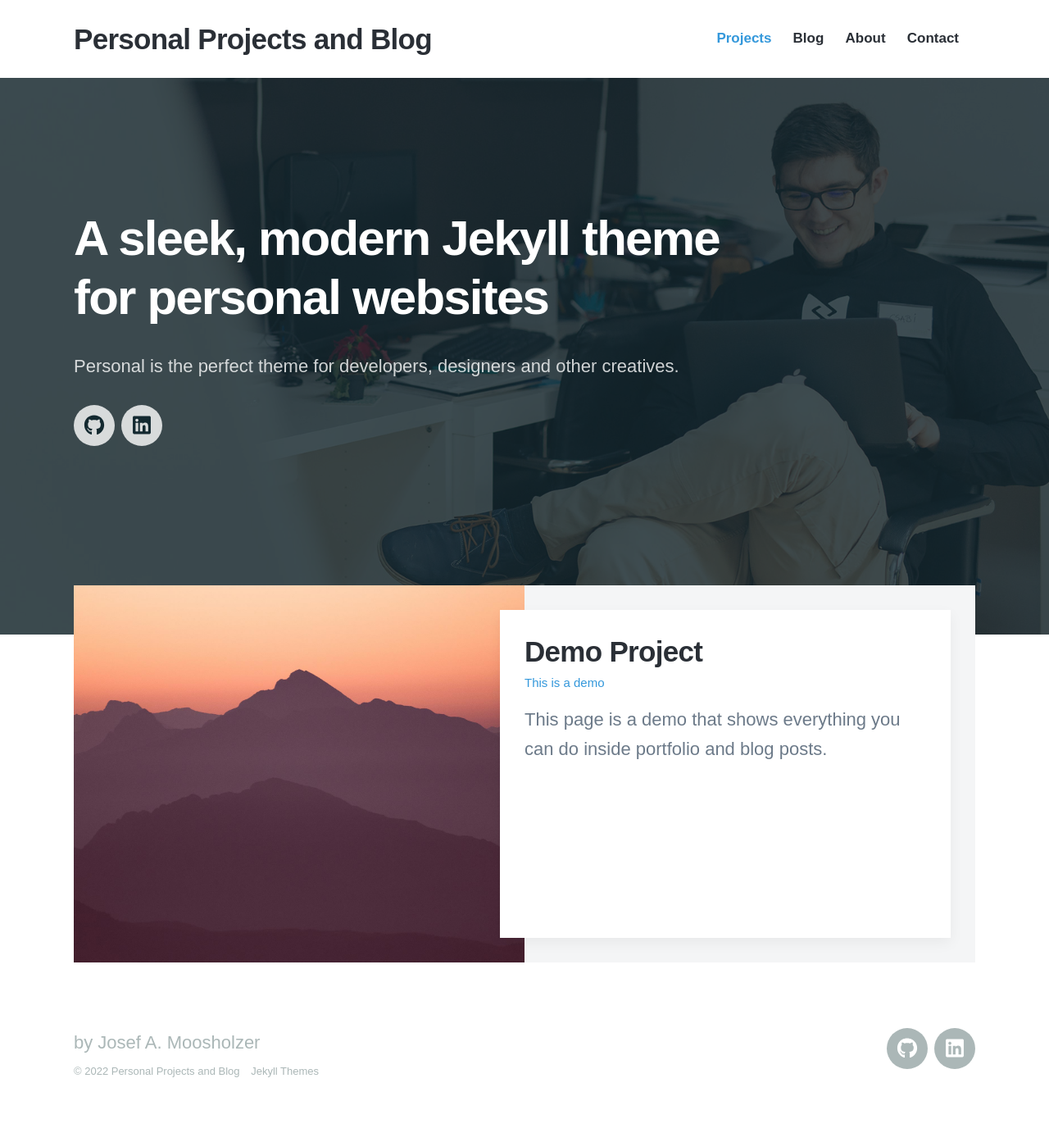
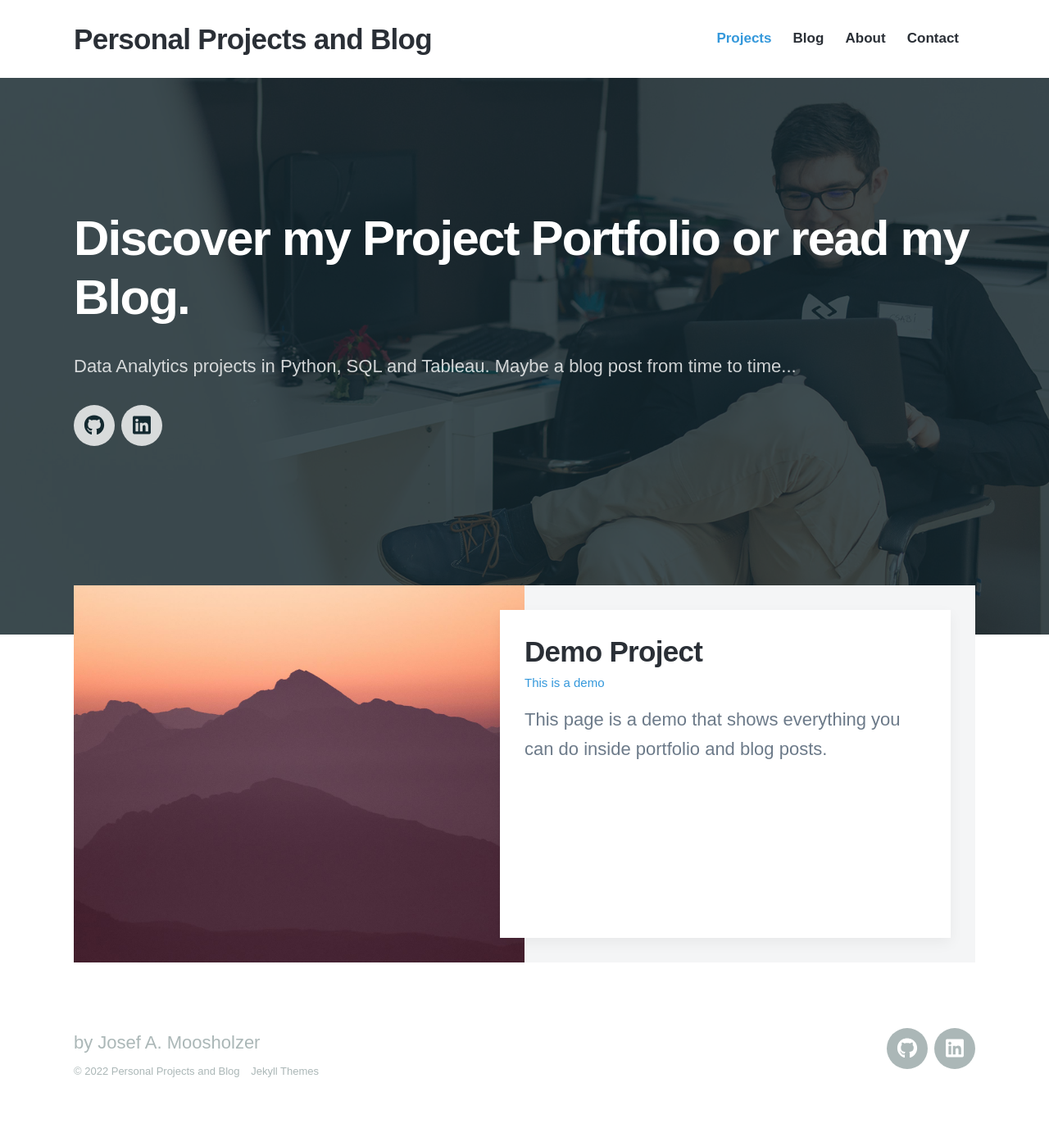
Before and after one commit to JosefMoosholzer/JosefMoosholzer.github.io, a Jekyll site: the page built from index.html, in a window 1280 px wide. Shown: the whole page at 82% size. Built offline with Jekyll 4.4.1, drawn with Linux system fonts in a browser that asks for light colours; nearby versions of some CDN libraries; some web fonts are replaced.

Commit message:
Change landing page

```diff
--- a/index.html
+++ b/index.html
@@ -1,7 +1,7 @@
 ---
 layout: default
-title: A sleek, modern Jekyll theme for personal websites.
-description: A sleek, modern Jekyll theme for personal websites. Personal is the perfect theme for developers, designers and other creatives.
+title: Project Portfolio by Josef A. Moosholzer
+description: Data Analytics projects in Python, SQL and Tableau. Maybe a blog post from time to time...
 featured_image: /images/demo/home.jpg
 ---
 
@@ -13,9 +13,8 @@ featured_image: /images/demo/home.jpg
 
 	<div class="wrap">
 
-		<h1>A sleek, modern Jekyll theme
-		for personal websites</h1>
-		<p>Personal is the perfect theme for developers, designers and other creatives.</p>
+		<h1>Discover my Project Portfolio or read my Blog.</h1>
+		<p>Data Analytics projects in Python, SQL and Tableau. Maybe a blog post from time to time...</p>
 
 		{% include socials.html %}
 
```
